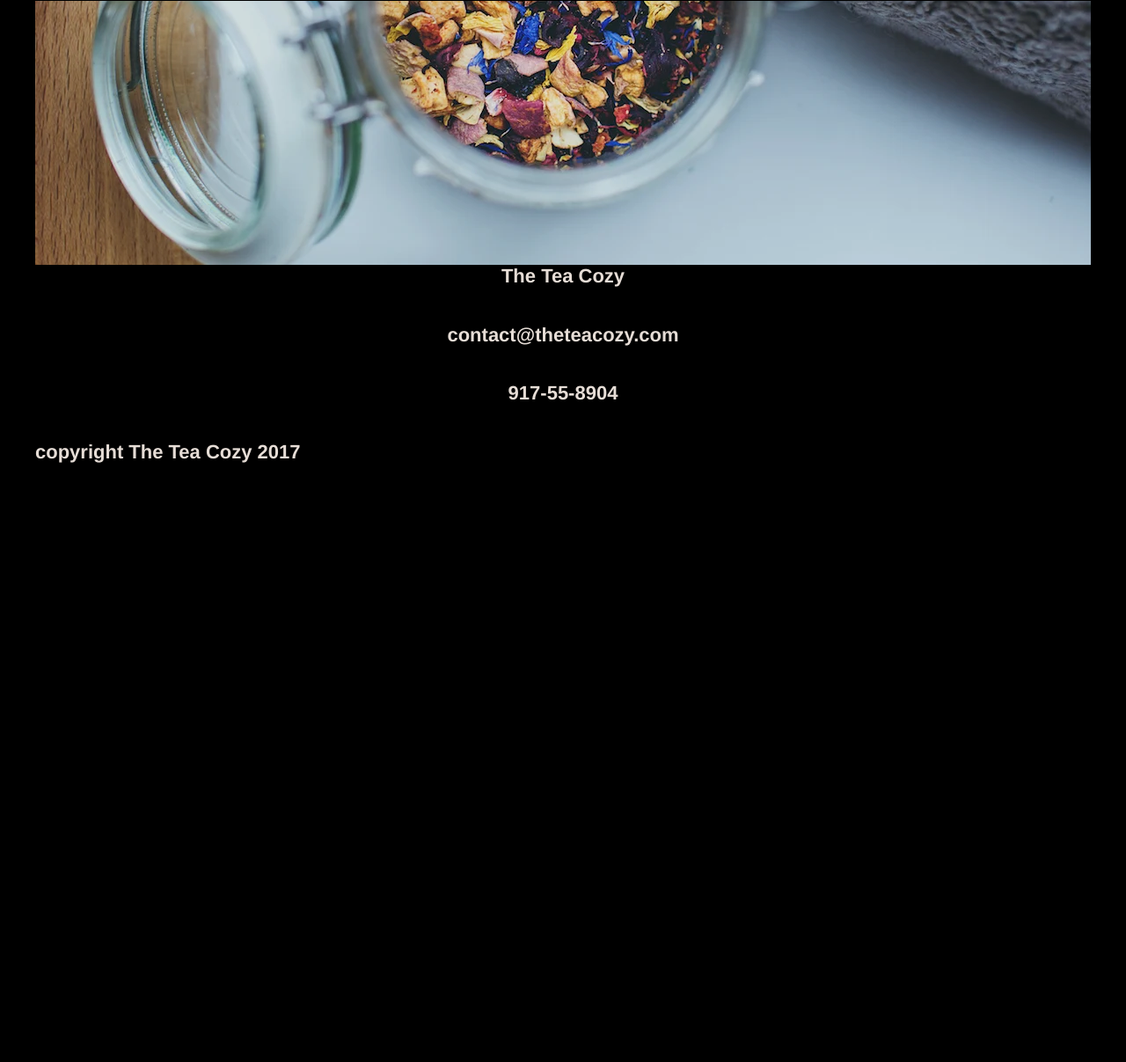
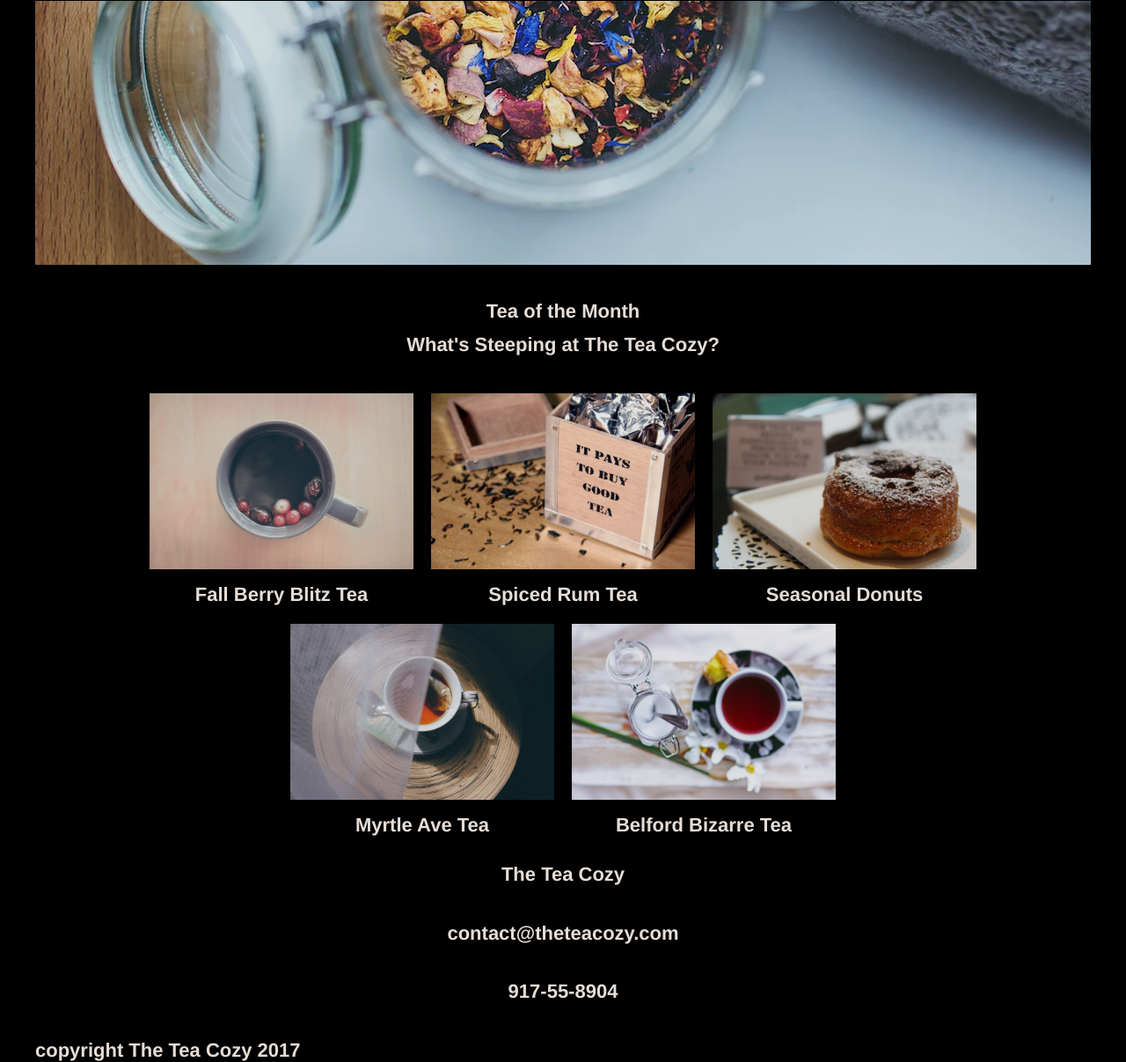
Before and after one commit to DavidBermudez7/Coffee-shop, a plain HTML site: page index.html in a window 1280 px wide. Shown: the part 469-1676 px from the top of the page at 88% size. Before the commit the page ends 996 px from the top, so only its background shows below. Drawn offline with Linux system fonts and the light colour scheme.

Commit message:
Added tea-of-the-month-view and finished

```diff
--- a/index.html
+++ b/index.html
@@ -25,6 +25,40 @@
 
         </div>
 
+        <div id="tea-of-the-month-view">
+            <h2>Tea of the Month</h2>
+            <h4>What's Steeping at The Tea Cozy?</h4>
+
+            <div id="tea-of-the-month-cards-container">
+
+                <div id="card">
+                    <img src="assets/img-berryblitz.png" alt="Fall Berry Blitz Tea">
+                    <h4>Fall Berry Blitz Tea</h4>
+                </div>
+
+                <div id="card">
+                    <img src="assets/img-spiced-rum.png" alt="Spiced Rum Tea">
+                    <h4>Spiced Rum Tea</h4>
+                </div>
+
+                <div id="card">
+                    <img src="assets/img-donut.png" alt="Seasonal Donuts">
+                    <h4>Seasonal Donuts</h4>
+                </div>
+
+                <div id="card">
+                    <img src="assets/img-myrtle-ave.png" alt="Myrtle Ave Tea">
+                    <h4>Myrtle Ave Tea</h4>
+                </div>
+
+                <div id="card">
+                    <img src="assets/img-bedford-bizarre.png" alt="Belford Bizarre Tea">
+                    <h4>Belford Bizarre Tea</h4>
+                </div>
+            </div>
+
+        </div>
+
         <footer>
             <div id="footer-main-text-div">
                 <h2>The Tea Cozy</h2>
--- a/style.css
+++ b/style.css
@@ -51,6 +51,7 @@ a:hover {
 
     background-image: url("assets/img-mission-background.png");
     background-size: cover;
+    margin-bottom: 40px;
 }
 
 #main-view-text-container {
@@ -62,6 +63,38 @@ a:hover {
     flex-direction: column;
     align-items: center;
     justify-content: space-around;
+}
+
+#tea-of-the-month-view {
+
+
+    width: 1000px;
+    height: 640px;
+    margin: 0 auto;
+
+    display: flex;
+    flex-direction: column;
+    justify-content: space-between;
+
+    text-align: center;
+}
+
+#tea-of-the-month-cards-container {
+    padding: 20px 0;
+    display: flex;
+    flex-wrap: wrap;
+    justify-content: center;
+}
+
+#card {
+    width: 300px;
+    padding: 10px;
+}
+
+#card img {
+    width: 300px;
+    height: 200px;
+    margin-bottom: 10px;
 }
 
 
```
